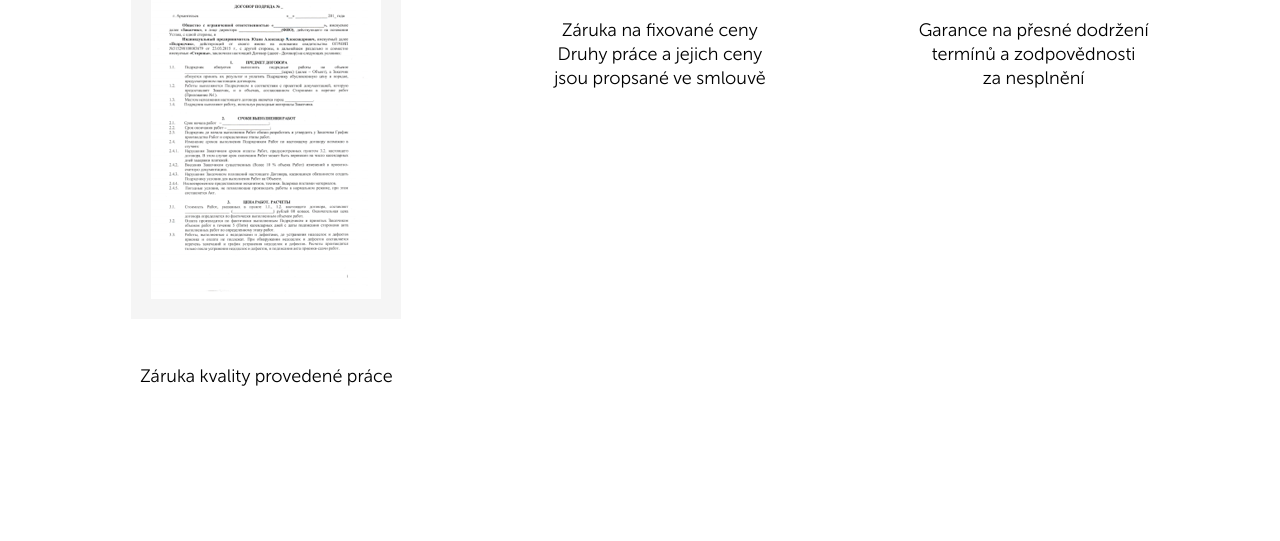
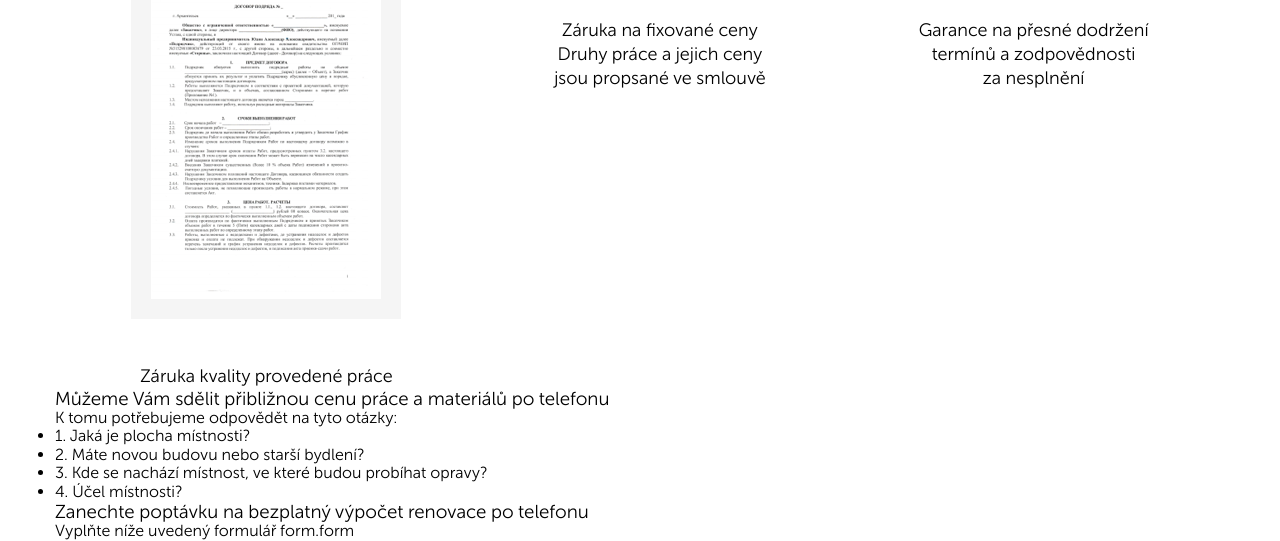
Before and after one commit to filipskorpik/build, a plain HTML site: page src/index.html in a window 1280 px wide. Shown: the part 5032-5573 px from the top of the page. Before the commit the page ends 5420 px from the top, so only its background shows below. Drawn offline with nearby package versions, Linux system fonts and the light colour scheme.

Commit message:
začátek sekce brief

```diff
--- a/src/index.html
+++ b/src/index.html
@@ -278,6 +278,55 @@
             </div>
 
         </section>
+        <section class="brief">
+            <div class="container">
+                <div class="brief-block">
+                    <div class="brief__interview interview">
+                        <h3 class="interview__title">
+                            Můžeme Vám sdělit přibližnou cenu práce a materiálů po telefonu
+                        </h3>
+                        <span class="interview__subtitle">
+                            K tomu potřebujeme odpovědět na tyto otázky:
+                        </span>
+                        <ul class="interview-list">
+                            <li class="interview-list__item">
+                                <span class="interview-list__counter">1.</span>
+                                <span class="interview-list__text">
+                                    Jaká je plocha místnosti?
+                                </span>
+                            </li>
+                            <li class="interview-list__item">
+                                <span class="interview-list__counter">2.</span>
+                                <span class="interview-list__text">
+                                    Máte novou budovu nebo starší bydlení?
+                                </span>
+                            </li>
+                            <li class="interview-list__item">
+                                <span class="interview-list__counter">3.</span>
+                                <span class="interview-list__text">
+                                    Kde se nachází místnost, ve které budou probíhat opravy?
+                                </span>
+                            </li>
+                            <li class="interview-list__item">
+                                <span class="interview-list__counter">4.</span>
+                                <span class="interview-list__text">
+                                    Účel místnosti?
+                                </span>
+                            </li>
+                        </ul>
+                    </div>
+                    <div class="brief__form form">
+                        <h3 class="form__title">Zanechte poptávku na bezplatný výpočet renovace po telefonu
+                        </h3>
+                        <span class="form__subtitle">Vyplňte níže uvedený formulář
+                        </span>
+                        form.form
+
+                    </div>
+
+                </div>
+            </div>
+        </section>
     </main>
 
 
```
